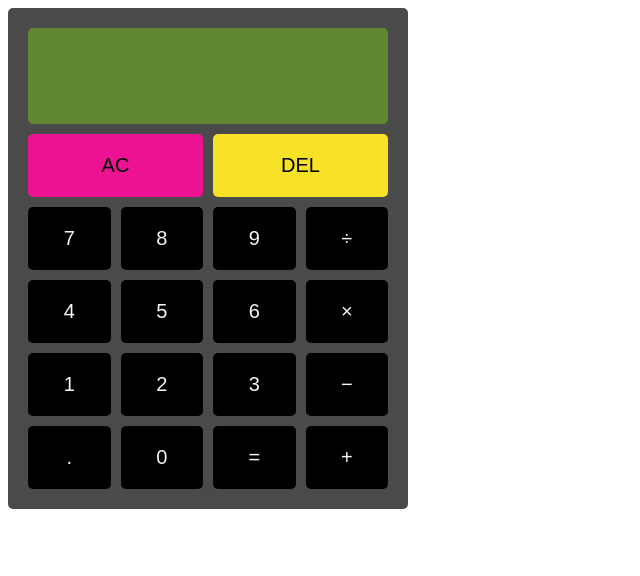
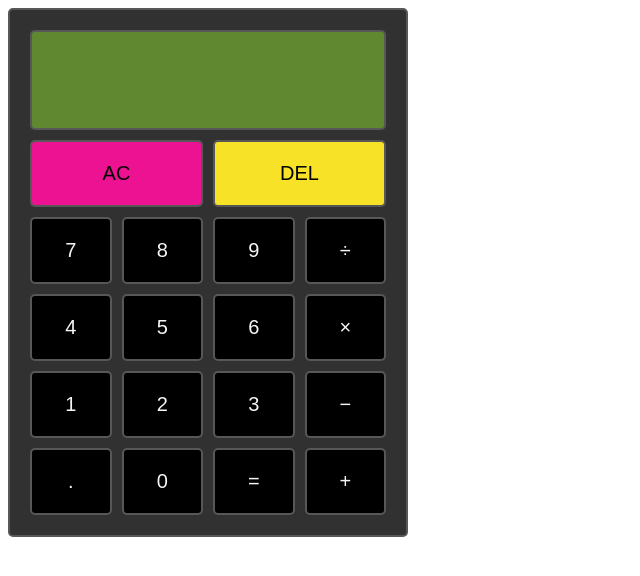
Before and after one commit to jjcastillot/mini_calculator, a plain HTML site: page index.html in a window 1280 px wide. Shown: the whole page, without its empty margins (0-640 px from the left). Drawn offline with Linux system fonts and the light colour scheme.

Commit message:
Final calculator CSS design. No functionality yet

```diff
--- a/style.css
+++ b/style.css
@@ -1,10 +1,13 @@
 :root {
-    --body-color: rgb(75, 74, 74);
+    --body-color: rgb(49, 49, 49);
     --screen-color: rgb(96, 136, 49);
     --screen-text: black;
     --button-color: black;
     --button-text: whitesmoke;
-    --borders: rgb(189, 189, 189);
+    --borders: rgb(87, 87, 87);
+    --pink-button: rgb(236, 18, 145);
+    --yellow-button: rgb(247, 226, 39);
+    --button-hover: ivory;
 }
 
 *, *::after, *::before {
@@ -12,15 +15,15 @@
 }
 
 body {
-    font-family:'Courier New', Courier, monospace;
+    font-family:'Helvetica', sans-serif;
 }
 
 .calculator {
     background-color: var(--body-color);
     width: 400px;
     padding: 20px;
+    border: 2px solid var(--borders);
     border-radius: 5px;
-
 }
 
 .screen {
@@ -28,7 +31,7 @@ body {
     color: var(--screen-text);
     text-align: right;
     margin-bottom: 10px;
-    border: 2px var(--borders);
+    border: 2px solid var(--borders);
     border-radius: 5px;
 }
 
@@ -54,19 +57,23 @@ body {
 
 .btn {
     padding: 20px;
-    border: 2px var(--borders);
+    border: 2px solid var(--borders);
     border-radius: 5px;
     background-color: var(--button-color);
     color: var(--button-text);
     font-size: 20px;
 }
 
+.btn:hover {
+    border-color: var(--button-hover);
+}
+
 .btn-pink {
-    background-color: rgb(236, 18, 145);
-    color: black;
+    background-color: var(--pink-button);
+    color: var(--screen-text);
 }
 
 .btn-yellow {
-    background-color: rgb(247, 226, 39);
-    color: black;
+    background-color: var(--yellow-button);
+    color: var(--screen-text);
 }
```
